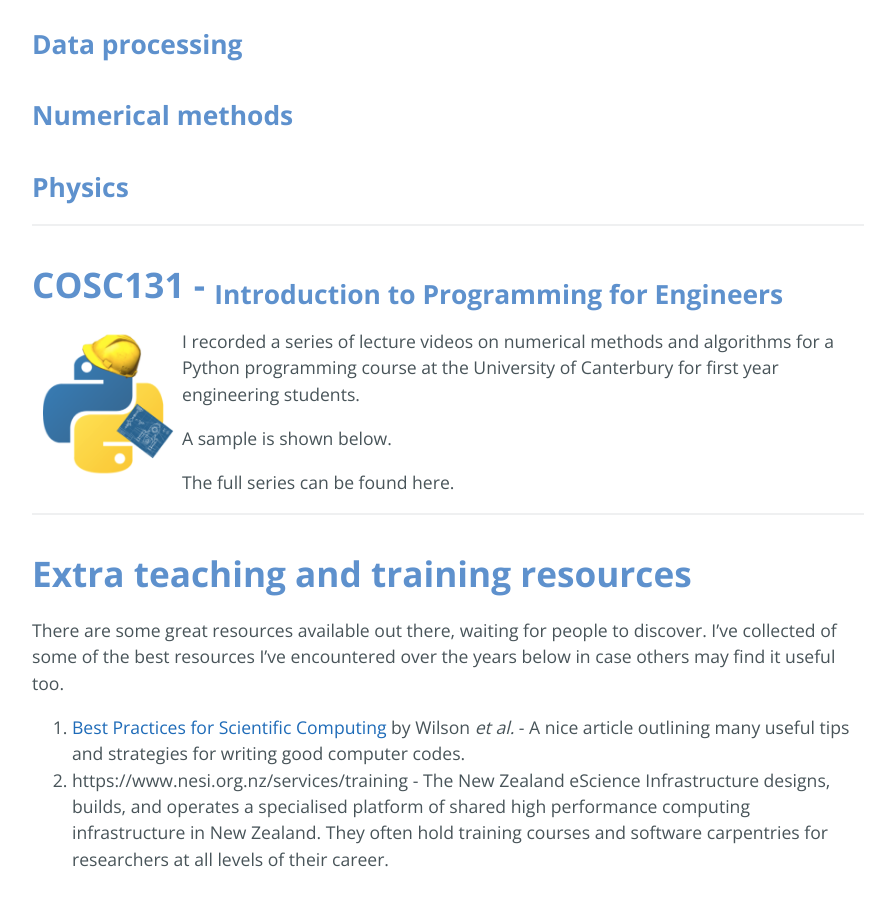
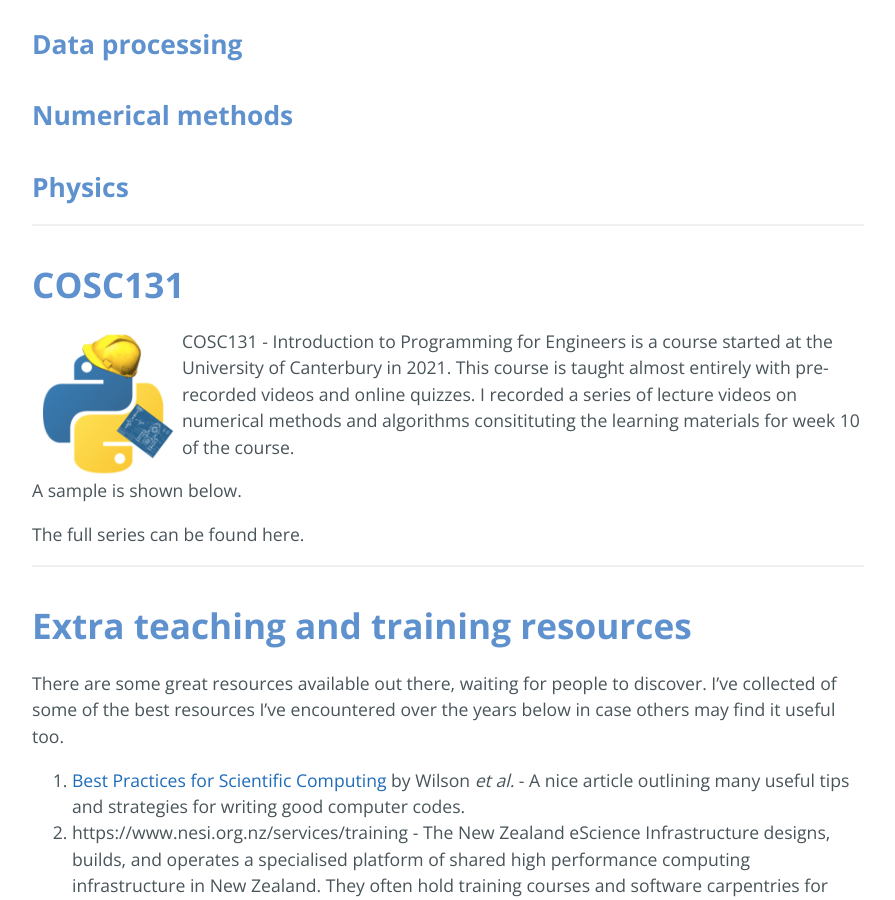
Before and after one commit to captvonsciencypants/computational-imaging-lab, a Jekyll site: the page built from teaching.md, in a window 1280 px wide and 900 px high, scrolled down 1384 px. Shown: the whole window, without its empty margins (192-1087 px from the left). Built offline with Jekyll 4.4.1, drawn with Linux system fonts in a browser that asks for light colours; our own code applies the rules of GitHub Pages for plain Markdown files; the repository's description, which GitHub fills in, is left out.

Commit message:
Update teaching.md

```diff
--- a/teaching.md
+++ b/teaching.md
@@ -19,10 +19,10 @@ These notebooks were initiated when I was helping to organise the [Prickly Pytho
 
 ---
 
-# COSC131 - <sub>Introduction to Programming for Engineers </sub>
+# COSC131
 <img align="left" src="figs/teaching_cosc131.png" width="150">
 
-I recorded a series of lecture videos on numerical methods and algorithms for a Python programming course at the University of Canterbury for first year engineering students.
+COSC131 - Introduction to Programming for Engineers is a course started at the University of Canterbury in 2021. This course is taught almost entirely with pre-recorded videos and online quizzes. I recorded a series of lecture videos on numerical methods and algorithms consitituting the learning materials for week 10 of the course.
 
 A sample is shown below.
 
```
